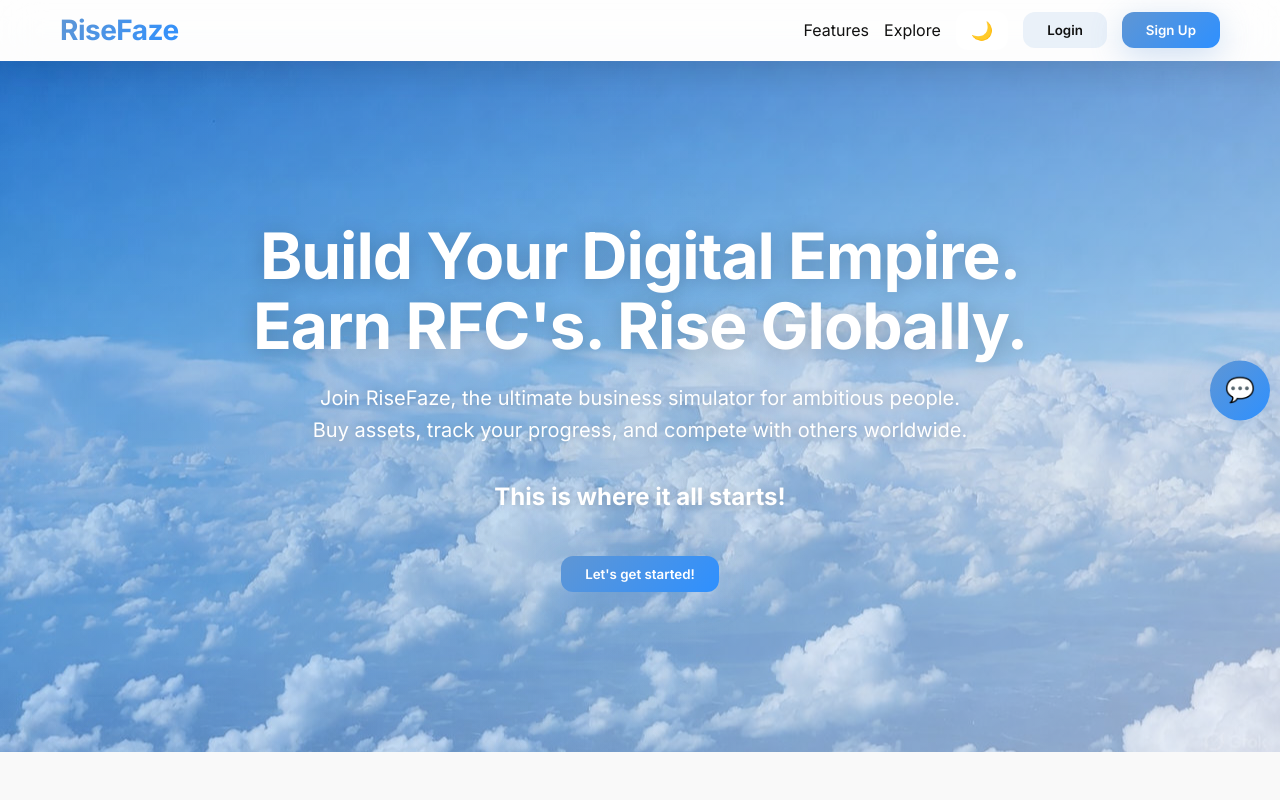
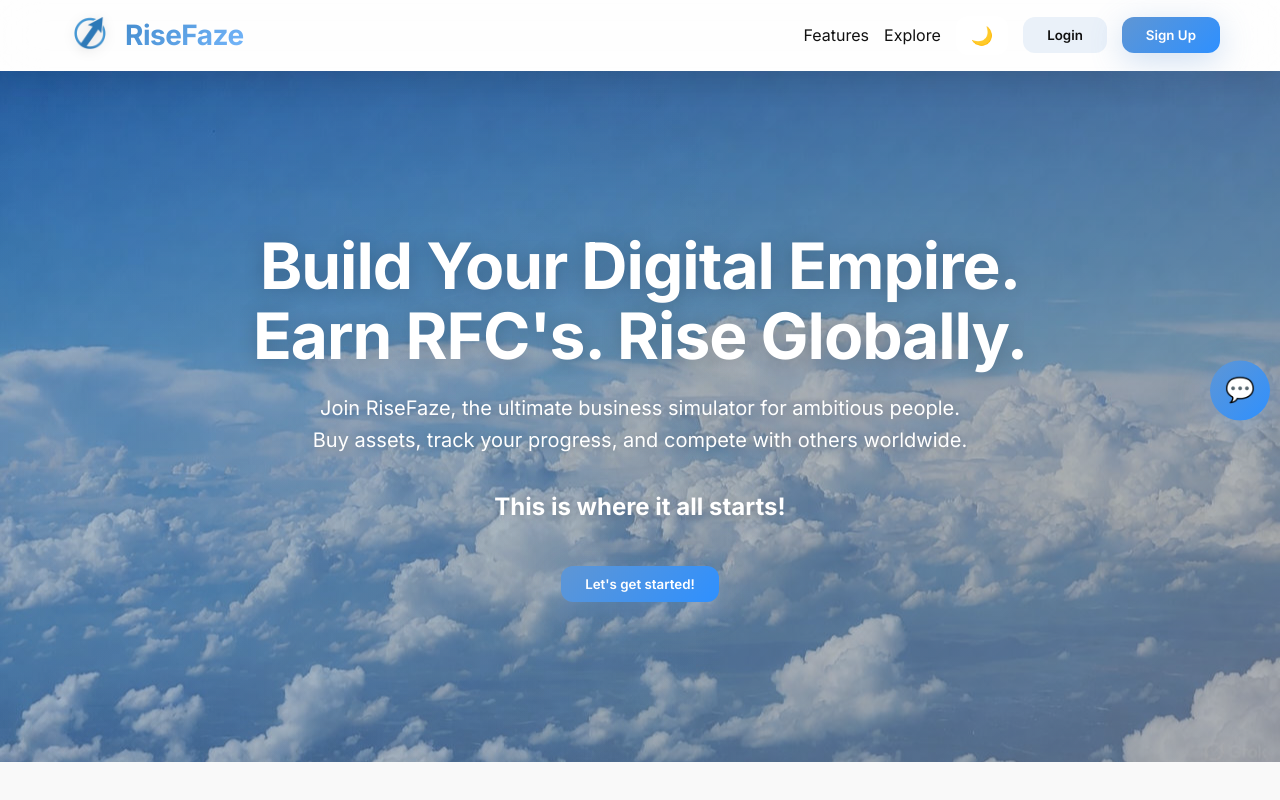
Before and after one commit to Poriya111/RiseFaze, a plain HTML site: page FrontEnd/index.html in a window 1280 px wide. Shown: the top 800 px of the page. Drawn offline with Linux system fonts and the light colour scheme.

Commit message:
YOUR MESSAGE

```diff
--- a/FrontEnd/index.html
+++ b/FrontEnd/index.html
@@ -11,7 +11,10 @@
 
 <!-- Header -->
 <header class="header">
-  <a href="index.html" class="logo">RiseFaze</a>
+  <a href="index.html" class="logo">
+    <img src="media/logo.png" alt="RiseFaze logo" class="logo-img">
+    RiseFaze
+  </a>
   <nav>
     <a href="#features" class="nav-link">Features</a>
     <a href="#explore" class="nav-link">Explore</a>
--- a/FrontEnd/styles.css
+++ b/FrontEnd/styles.css
@@ -49,13 +49,26 @@ header {
 }
 
 header .logo {
+  display: inline-flex;
+  align-items: center;
+  gap: 5px;
   font-weight: 700;
   font-size: 28px;
-  background: linear-gradient(135deg, #5f96d4, #2e90ff);
+  background: linear-gradient(135deg, #2c77b7, #79baff);
   -webkit-background-clip: text;
   -webkit-text-fill-color: transparent;
   background-clip: text;
   letter-spacing: -0.5px;
+}
+
+/* Logo image sizing + polish */
+header .logo-img {
+  width: 60px;
+  height: auto;
+  object-fit: contain;
+  border-radius: 8px;
+  flex-shrink: 0;
+  filter: drop-shadow(0 2px 6px rgba(0,0,0,0.12));
 }
 
 header nav {
@@ -173,7 +186,7 @@ header nav a:hover::after {
   align-items: center;
   text-align: center;
   padding: 160px 20px;
-  background: linear-gradient(135deg, #0080ff4d, #e5edff91), url('media/bgimg.jpg');
+  background: linear-gradient(135deg, #003e7c4d, #767a8391), url('media/bgimg.jpg');
   background-size: cover;
   background-position: center;
   background-attachment: fixed;
@@ -195,7 +208,7 @@ header nav a:hover::after {
 }
 
 body.dark-mode .hero {
-  background: linear-gradient(135deg, #003e7cc0, #4d4d4d91), url('media/bgimg.jpg');
+  background: linear-gradient(135deg, #000000, #00000091), url('media/bgimg.jpg');
   background-size: cover;
   background-position: center;
   background-attachment: fixed;
```
Also changed, not shown: FrontEnd/media/logo.png (added).
